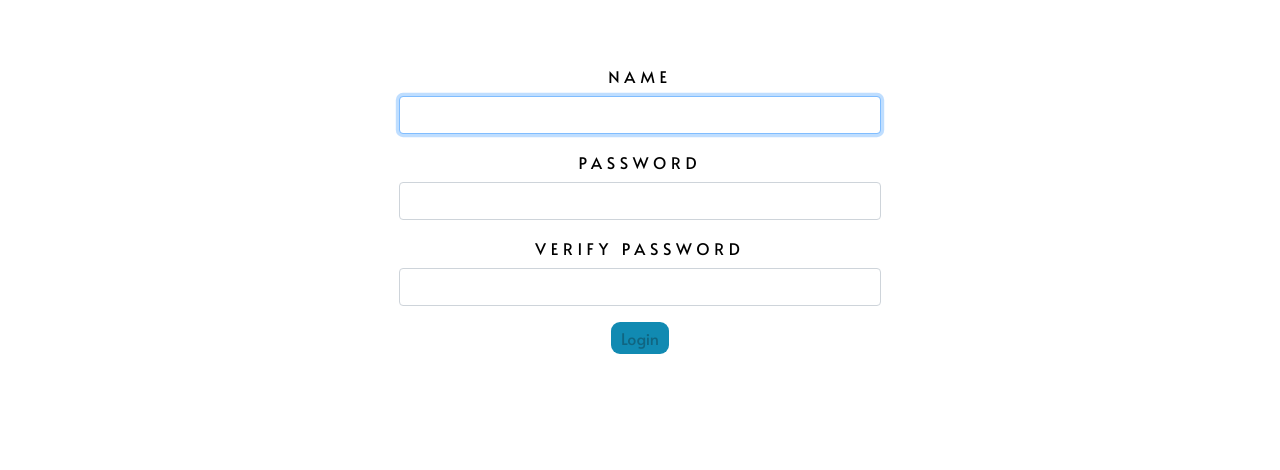
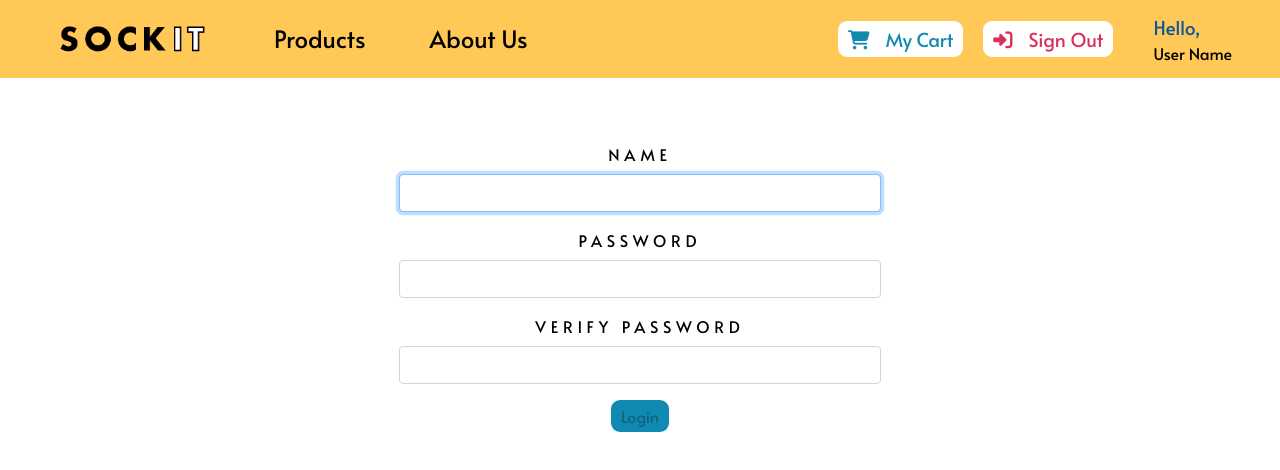
Before and after one commit to aylon11/webapps_final, a React (Create React App) app in the folder frontend/: page /register in a window 1280 px wide. Shown: the top 470 px of the page. Built offline with nearby package versions, Linux system fonts and the light colour scheme.

Commit message:
add signout delete cookie

```diff
--- a/frontend/src/App.js
+++ b/frontend/src/App.js
@@ -11,48 +11,18 @@ import AboutUs from './components/AboutUs';
 import Register from './components/Register';
 import { BrowserRouter as Router, Switch, Route, Redirect } from 'react-router-dom';
 import AuthApi from "./AuthApi";
-import isRegApi from "./isRegApi"
 import Cookies from "js-cookie"
-
-// class App extends Component {
-
-//   constructor() {
-//     super();
-//     this.state = {
-//       name: "React",
-//       isUserAuthenticated: false
-//     };
-//   }
-
-//   isUserAuthenticatedChange
-
-//   render() {
-//     const [auth,setAuth] = React.useState(false)
-//     return (
-//       <div>
-//         <AuthApi.Provider value={{auth,setAuth}}>
-//         <Router>
-//           <Routes/>
-//         </Router>
-//         </AuthApi.Provider>
-//       </div>
-//     );
-//   }
-// }
 
 
 function App(){
 
   const [auth,setAuth] = React.useState(false)
-  const [isRegPage, setRegPage] = React.useState(true)
-  // const isReg = React.useContext(isRegApi)
 
 
   const readCookie = () =>{
     const user = Cookies.get("user");
     if(user){
       setAuth(true);
-      setRegPage(false);
     }
   }
 
@@ -73,10 +43,9 @@ function App(){
 
 const Routes = () => {
   const Auth = React.useContext(AuthApi)
-  const Reg = React.useContext(isRegApi)
   return (
     <React.Fragment>
-      {!Reg? null :<Navbar />}
+      <Navbar/>
       <Switch>
       <Route
             exact
--- a/frontend/src/components/Navbar.js
+++ b/frontend/src/components/Navbar.js
@@ -2,6 +2,7 @@ import React, { Component } from 'react'
 import { Link } from 'react-router-dom';
 import Logo from '../Logo1.png'
 import { ButtonContainer } from './Button';
+import Cookies from "js-cookie"
 
 export default class NavBar extends Component {
     render() {
@@ -31,7 +32,7 @@ export default class NavBar extends Component {
                     </ButtonContainer>
                 </Link>
                 <Link to="/Register">
-                    <ButtonContainer style={{ color: "var(--mainRed)", marginLeft: "20px", fontSize: "1.2rem" }}>
+                    <ButtonContainer  onClick={signOut} style={{ color: "var(--mainRed)", marginLeft: "20px", fontSize: "1.2rem" }}>
                         <span className="mr-3">
                             <i className="fas fa-sign-in-alt"></i>
                         </span>
@@ -46,3 +47,9 @@ export default class NavBar extends Component {
         )
     }
 }
+
+function signOut(){
+    Cookies.remove('user');
+
+    window.location.href="http://localhost:3000/register"
+}
--- a/frontend/src/components/Register.js
+++ b/frontend/src/components/Register.js
@@ -2,7 +2,6 @@ import React, { useState } from "react";
 import { FormGroup, FormControl, ControlLabel } from "react-bootstrap";
 import { ButtonContainer } from './Button';
 import AuthApi from "../AuthApi";
-import isRegApi from "../isRegApi"
 import Cookies from "js-cookie"
 
 
@@ -11,7 +10,6 @@ export default function Register() {
   const [password, setPassword] = useState("");
   const [password2, setPassword2] = useState("");
   const Auth = React.useContext(AuthApi)
-  const Reg = React.useContext(isRegApi)
 
 
   function validateForm() {
@@ -33,7 +31,7 @@ export default function Register() {
     }).then(function (response) {
       if (response.status === 200){
         Auth.setAuth(true)
-        Reg.setRegPage(false)
+        // Reg.setRegPage(false)
         Cookies.set("user",name, {expires:7})
         console.log('set auth to true')
       }
--- a/frontend/src/isRegApi.js
+++ /dev/null
@@ -1,3 +0,0 @@
-import React from "react";
-const IsRegApi = React.createContext();
-export default IsRegApi;
```
